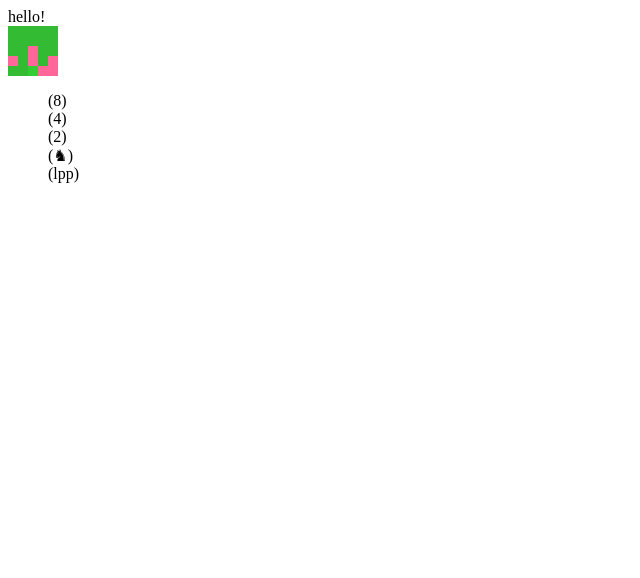
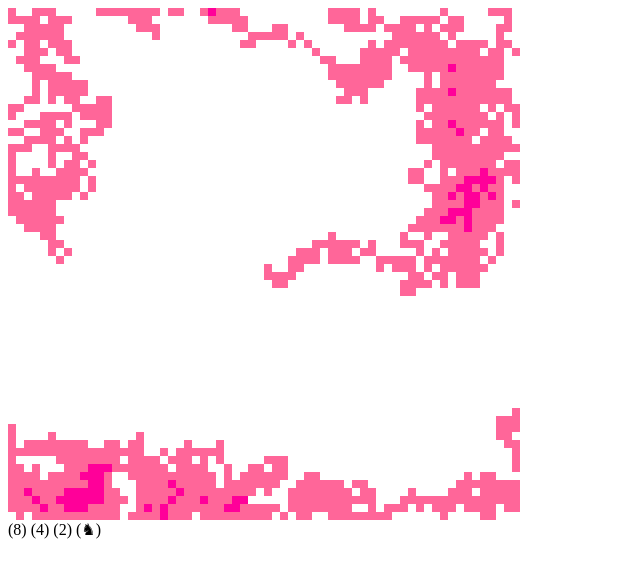
Before and after one commit to legnes/walk, a plain HTML site: page index.html in a window 1280 px wide. Shown: the whole page, without its empty margins (0-640 px from the left). Drawn offline with Linux system fonts and the light colour scheme.

Commit message:
simplify and add minor style

```diff
--- a/fluid.js
+++ b/fluid.js
@@ -29,7 +29,7 @@ var FollowEnum = {
 	KNIGHT: 4
 }
 
-var sqSize = 10;
+var sqSize = 8;
 var interval = 100;
 var canvas = null;
 var context = null;
--- a/index.html
+++ b/index.html
@@ -2,17 +2,25 @@
 	<head>
 		<script src="jquery-1.11.2.min.js" ></script>
 		<script src="fluid.js" ></script>
+    <style type="text/css">
+      #options {
+        display: flex;
+        flex-direction: row;
+      }
+      .selectable {
+        cursor: pointer;
+      }
+    </style>
 	</head>
 	<body>
-		<div>hello!</div>
-		<canvas id="fCanvas" width="50" height="50">
+		<canvas id="fCanvas" width="512" height="512">
 		</canvas>
-		<ul id="fOptions" style="list-style-type: none;">
-			<li><a id="eight">(8)</a></li>
-			<li><a id="four">(4)</a></li>
-			<li><a id="two">(2)</a></li>
-			<li><a id="knight">(&#9822;)</a></li>
-			<li><a id="longestPath">(lpp)</a></li>
-		</ul>
+		<div id="fOptions" style="list-style-type: none;">
+			<a class="selectable" id="eight">(8)</a>
+			<a class="selectable" id="four">(4)</a>
+			<a class="selectable" id="two">(2)</a>
+			<a class="selectable" id="knight">(&#9822;)</a>
+			<!-- <li><a id="longestPath">(lpp)</a></li> -->
+		</div>
 	</body>
 </html>
```
